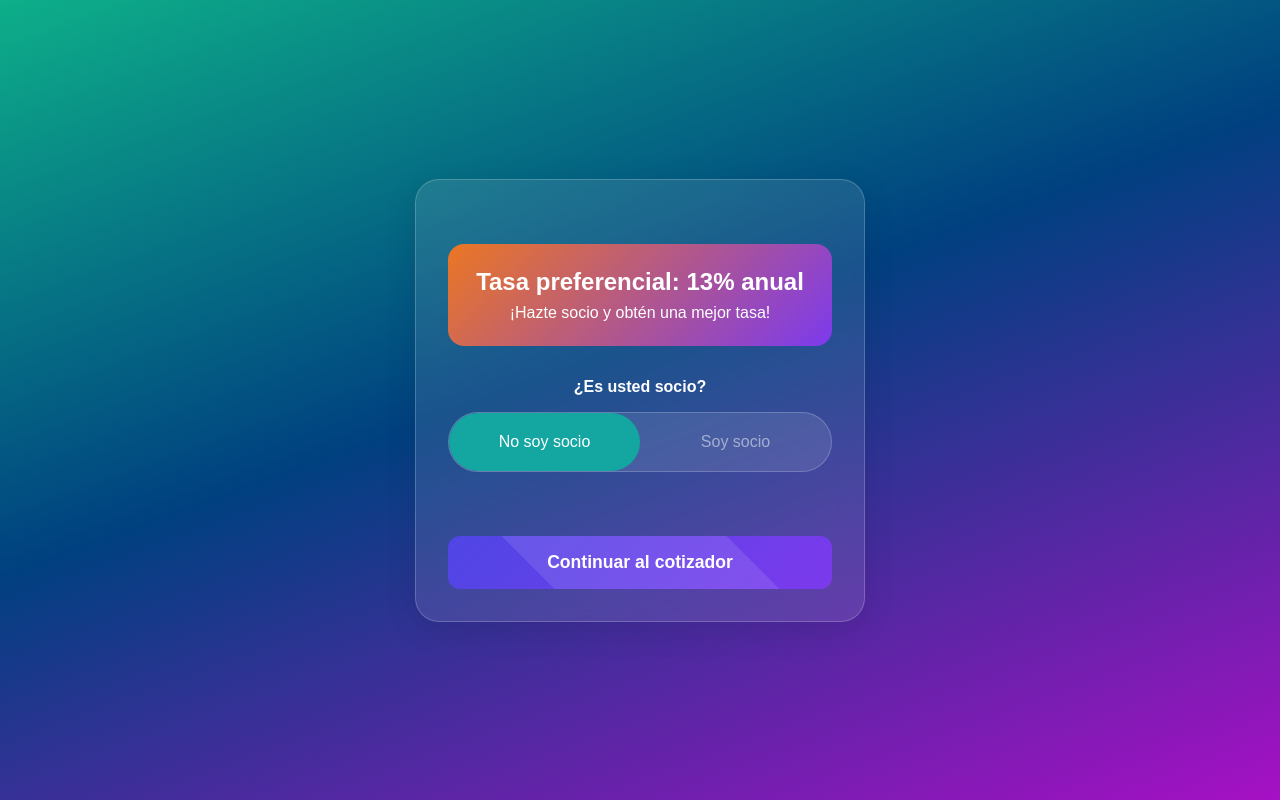
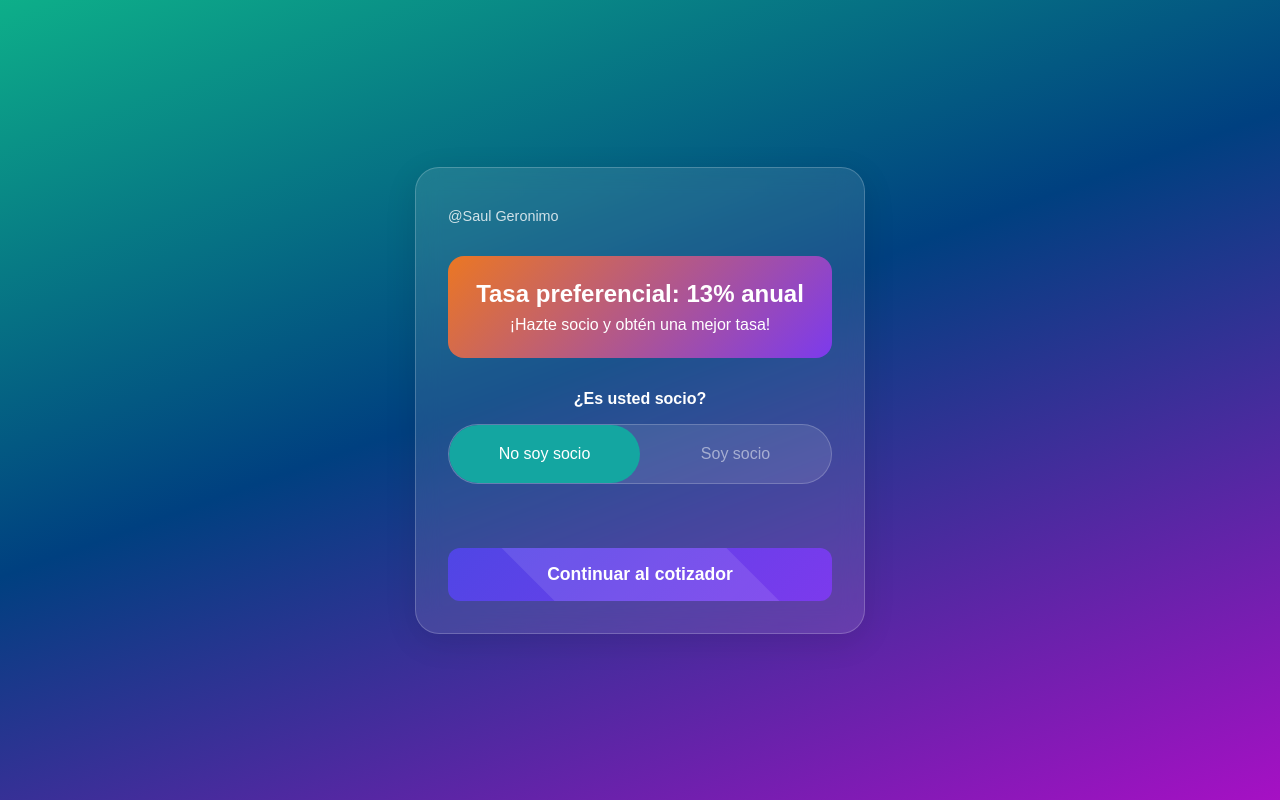
Before and after one commit to Assocoralsa/assocoralsa-, a plain HTML site: page index.html in a window 1280 px wide. Shown: the part 800-1600 px from the top of the page. Drawn offline with Linux system fonts and the light colour scheme.

Commit message:
Update index.html
name

```diff
--- a/index.html
+++ b/index.html
@@ -403,6 +403,9 @@ opacity: 0;
 <!-- Content Section -->
     <section class="section">
         <div class="content">
+<p style="color: white; font-size: 0.9rem; margin-top: 0.5rem; opacity: 0.8;">@Saul Geronimo</p>
+
+
             <div class="tasa-info">
                 <h2 style="font-size: 1.5rem; margin-bottom: 0.5rem;">
                     Tasa preferencial: <span id="tasa">13%</span> anual
```
